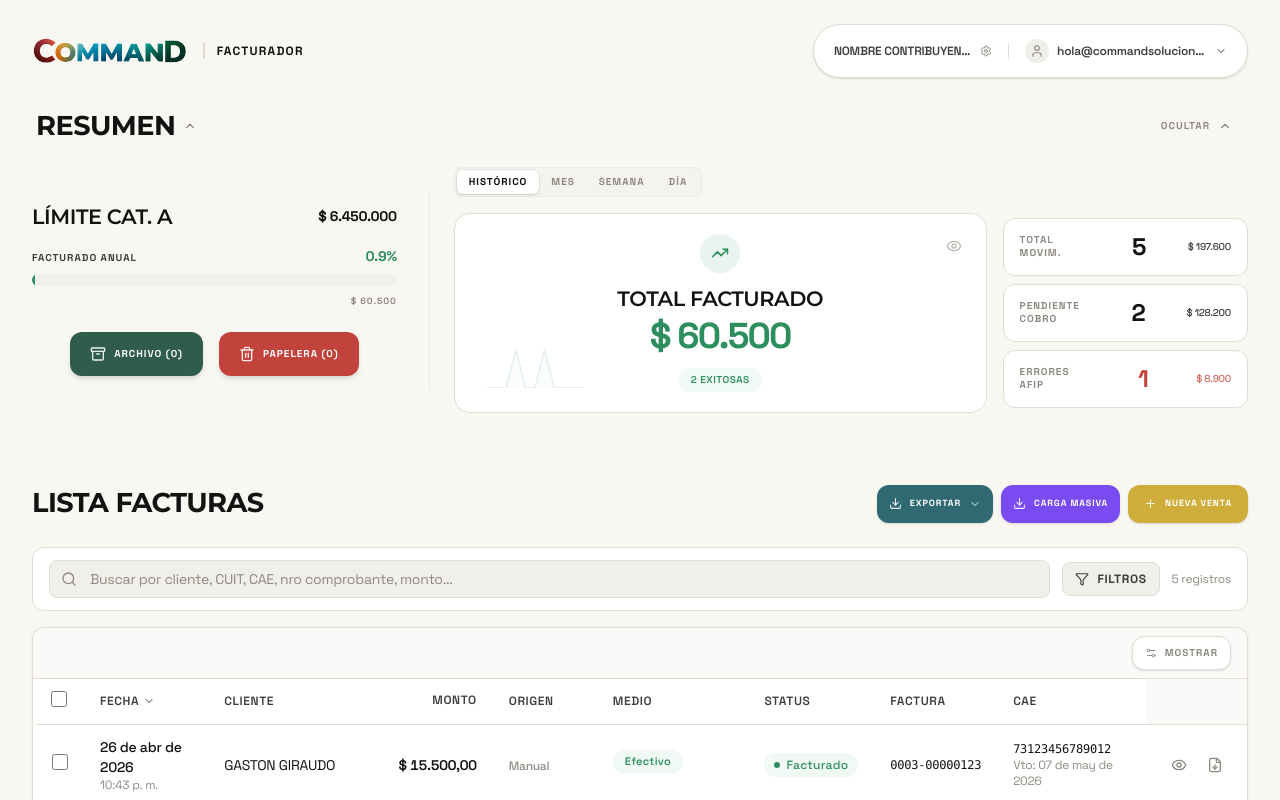
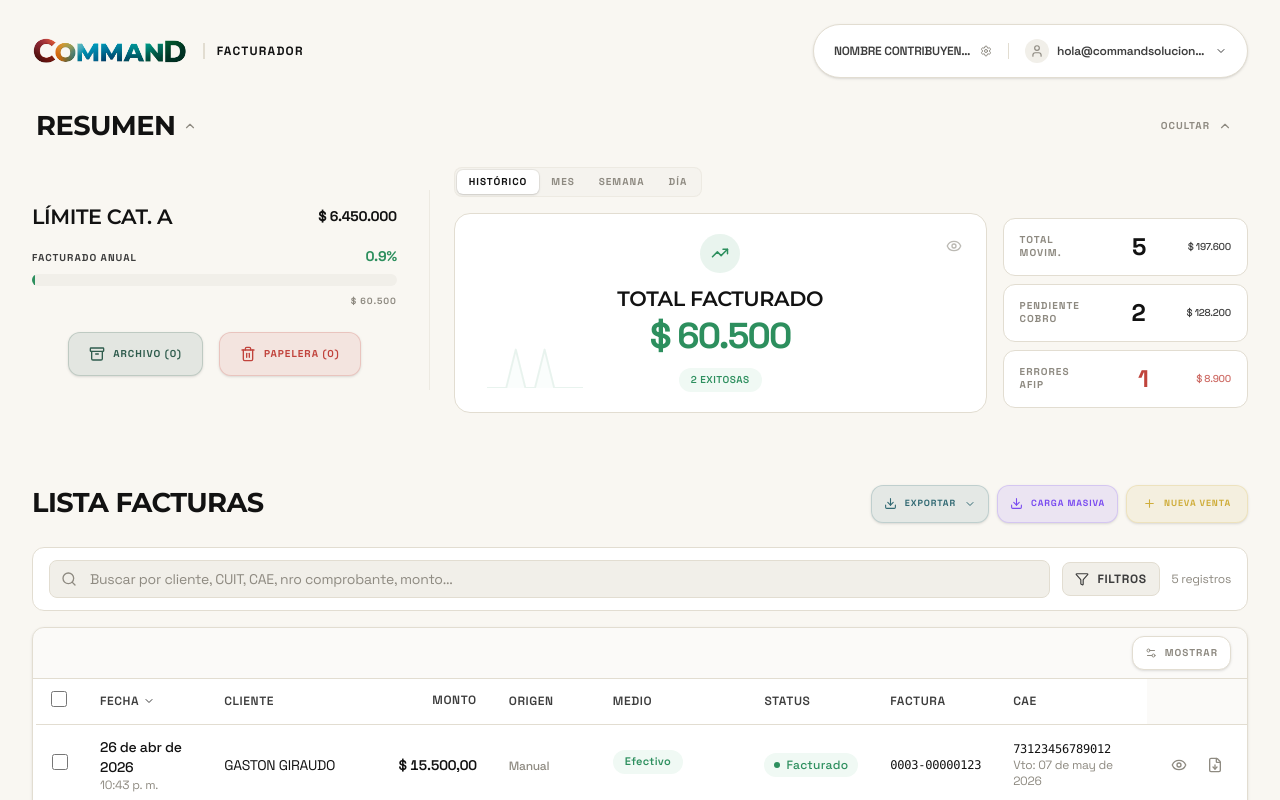
Before and after one commit to curiosidadparlante-jpg/demofacturador, a React (Vite) app: page / in a window 1280 px wide. Shown: the top 800 px of the page. Built offline with nearby package versions, Linux system fonts and the light colour scheme.

Commit message:
style: change solid colored buttons to pastel discreet style

```diff
--- a/src/components/StatsCards.jsx
+++ b/src/components/StatsCards.jsx
@@ -134,19 +134,19 @@ export default function StatsCards({ ventas, onCardClick }) {
             <div className="flex items-center justify-center gap-4">
               <button
                 onClick={() => onCardClick('Archivo', archivadasAll, 'all')}
-                className="flex flex-col sm:flex-row items-center justify-center h-[44px] px-5 bg-[#2f5c4d] text-white rounded-xl hover:bg-[#2f5c4d]/90 hover:-translate-y-0.5 transition-all cursor-pointer group whitespace-nowrap shadow-md"
+                className="flex flex-col sm:flex-row items-center justify-center h-[44px] px-5 bg-[#2f5c4d]/10 border border-[#2f5c4d]/20 text-[#2f5c4d] rounded-xl hover:bg-[#2f5c4d]/20 hover:border-[#2f5c4d]/40 transition-all cursor-pointer group whitespace-nowrap shadow-sm"
                 title="Ver Archivo"
               >
-                <Archive size={16} className="text-white/90" />
+                <Archive size={16} />
                 <span className="ml-0 sm:ml-2 mt-1 sm:mt-0 text-[10px] font-bold uppercase tracking-widest">Archivo ({archivadasAll.length})</span>
               </button>
 
               <button
                 onClick={() => onCardClick('LISTADO_PAPELERA', borradasAll, 'all')}
-                className="flex flex-col sm:flex-row items-center justify-center h-[44px] px-5 bg-[#c1433c] text-white rounded-xl hover:bg-[#c1433c]/90 hover:-translate-y-0.5 transition-all cursor-pointer group whitespace-nowrap shadow-md"
+                className="flex flex-col sm:flex-row items-center justify-center h-[44px] px-5 bg-[#c1433c]/10 border border-[#c1433c]/20 text-[#c1433c] rounded-xl hover:bg-[#c1433c]/20 hover:border-[#c1433c]/40 transition-all cursor-pointer group whitespace-nowrap shadow-sm"
                 title="Ver Papelera"
               >
-                <Trash2 size={16} className="text-white/90" />
+                <Trash2 size={16} />
                 <span className="ml-0 sm:ml-2 mt-1 sm:mt-0 text-[10px] font-bold uppercase tracking-widest">Papelera ({borradasAll.length})</span>
               </button>
             </div>
--- a/src/pages/Home.jsx
+++ b/src/pages/Home.jsx
@@ -639,11 +639,11 @@ export default function Home() {
               <div className="relative w-full md:w-auto">
                 <button
                   onClick={() => setExportMenuOpen(!exportMenuOpen)}
-                  className="flex items-center justify-center gap-2 px-3 py-2 rounded-xl bg-[#316973] text-white text-[9px] font-bold uppercase tracking-widest md:hover:-translate-y-0.5 md:hover:shadow-md hover:bg-[#316973]/90 transition-all cursor-pointer w-full md:w-auto h-[38px] shadow-sm border-none"
+                  className="flex items-center justify-center gap-2 px-3 py-2 rounded-xl bg-[#316973]/10 border border-[#316973]/20 text-[#316973] text-[9px] font-bold uppercase tracking-widest hover:bg-[#316973]/20 hover:border-[#316973]/40 transition-all cursor-pointer w-full md:w-auto h-[38px] shadow-sm"
                 >
-                  <Download size={13} className="text-white/90" />
+                  <Download size={13} />
                   <span className="truncate">Exportar</span>
-                  <ChevronDown size={12} className={`transition-transform duration-200 ${exportMenuOpen ? 'rotate-180' : ''} text-white/90`} />
+                  <ChevronDown size={12} className={`transition-transform duration-200 ${exportMenuOpen ? 'rotate-180' : ''}`} />
                 </button>
                 {exportMenuOpen && (
                   <>
@@ -669,9 +669,9 @@ export default function Home() {
 
               <button
                 onClick={() => setBulkImportModalOpen(true)}
-                className="flex items-center justify-center gap-2 px-3 py-2 rounded-xl bg-[#7a4bf0] text-white text-[9px] font-bold uppercase tracking-widest md:hover:-translate-y-0.5 md:hover:shadow-md hover:bg-[#7a4bf0]/90 transition-all cursor-pointer w-full md:w-auto h-[38px] shadow-sm border-none"
+                className="flex items-center justify-center gap-2 px-3 py-2 rounded-xl bg-[#7a4bf0]/10 border border-[#7a4bf0]/20 text-[#7a4bf0] text-[9px] font-bold uppercase tracking-widest hover:bg-[#7a4bf0]/20 hover:border-[#7a4bf0]/40 transition-all cursor-pointer w-full md:w-auto h-[38px] shadow-sm"
               >
-                <Download size={13} className="text-white/90" />
+                <Download size={13} />
                 Carga Masiva
               </button>
 
@@ -679,13 +679,13 @@ export default function Home() {
                 onClick={() => setAddModalOpen(true)}
                 className="
                   flex items-center justify-center gap-2 px-4 py-2 rounded-xl
-                  bg-[#cfad3b] text-white text-[9px] font-bold uppercase tracking-widest
-                  md:hover:-translate-y-0.5 hover:shadow-md hover:bg-[#cfad3b]/90
+                  bg-[#cfad3b]/10 border border-[#cfad3b]/20 text-[#cfad3b] text-[9px] font-bold uppercase tracking-widest
+                  hover:bg-[#cfad3b]/20 hover:border-[#cfad3b]/40
                   transition-all duration-300 cursor-pointer w-full md:w-auto h-[38px]
-                  col-span-2 md:col-span-1 shadow-sm border-none
+                  col-span-2 md:col-span-1 shadow-sm
                 "
               >
-                <Plus size={13} className="text-white/90" />
+                <Plus size={13} />
                 Nueva Venta
               </button>
             </div>
```
